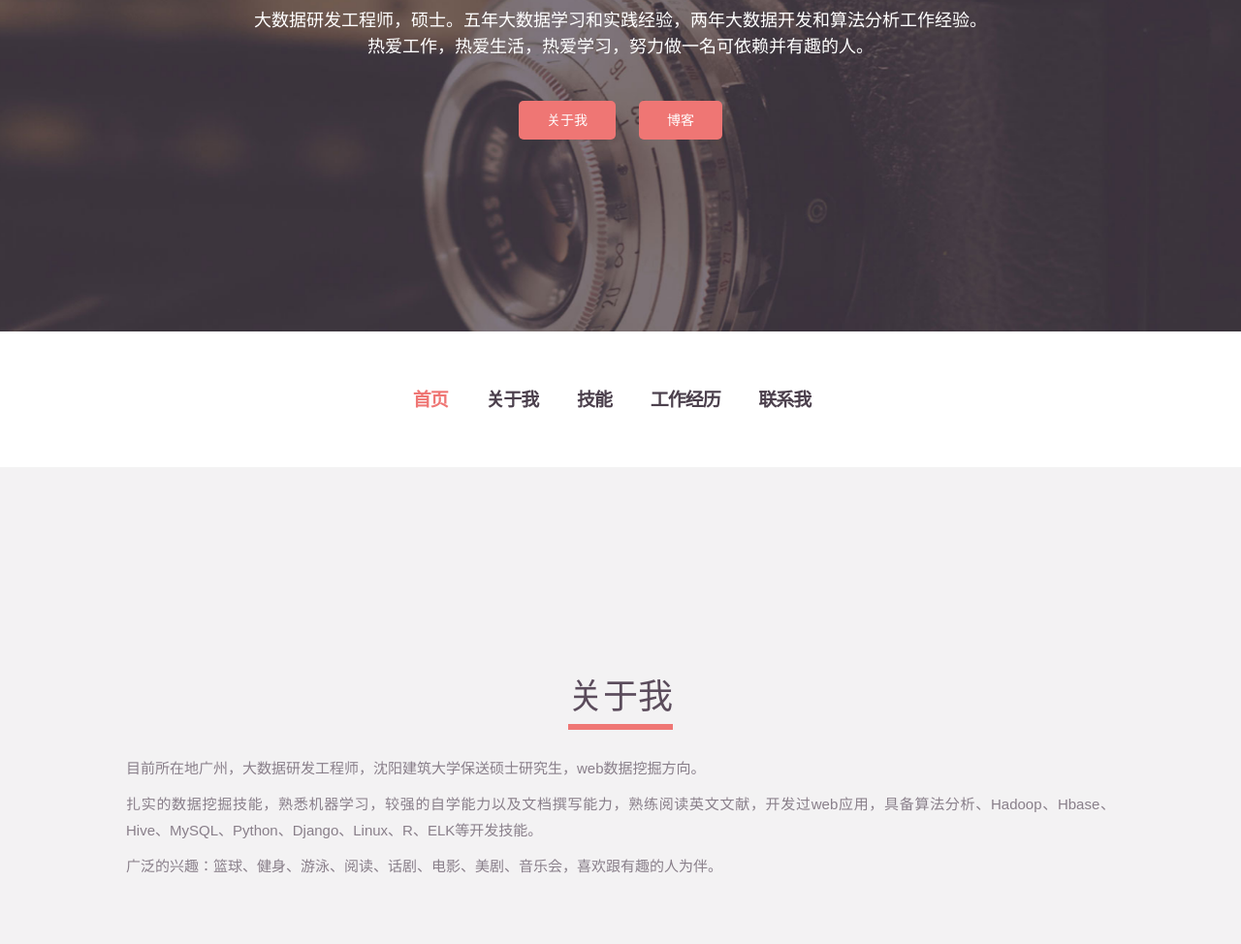
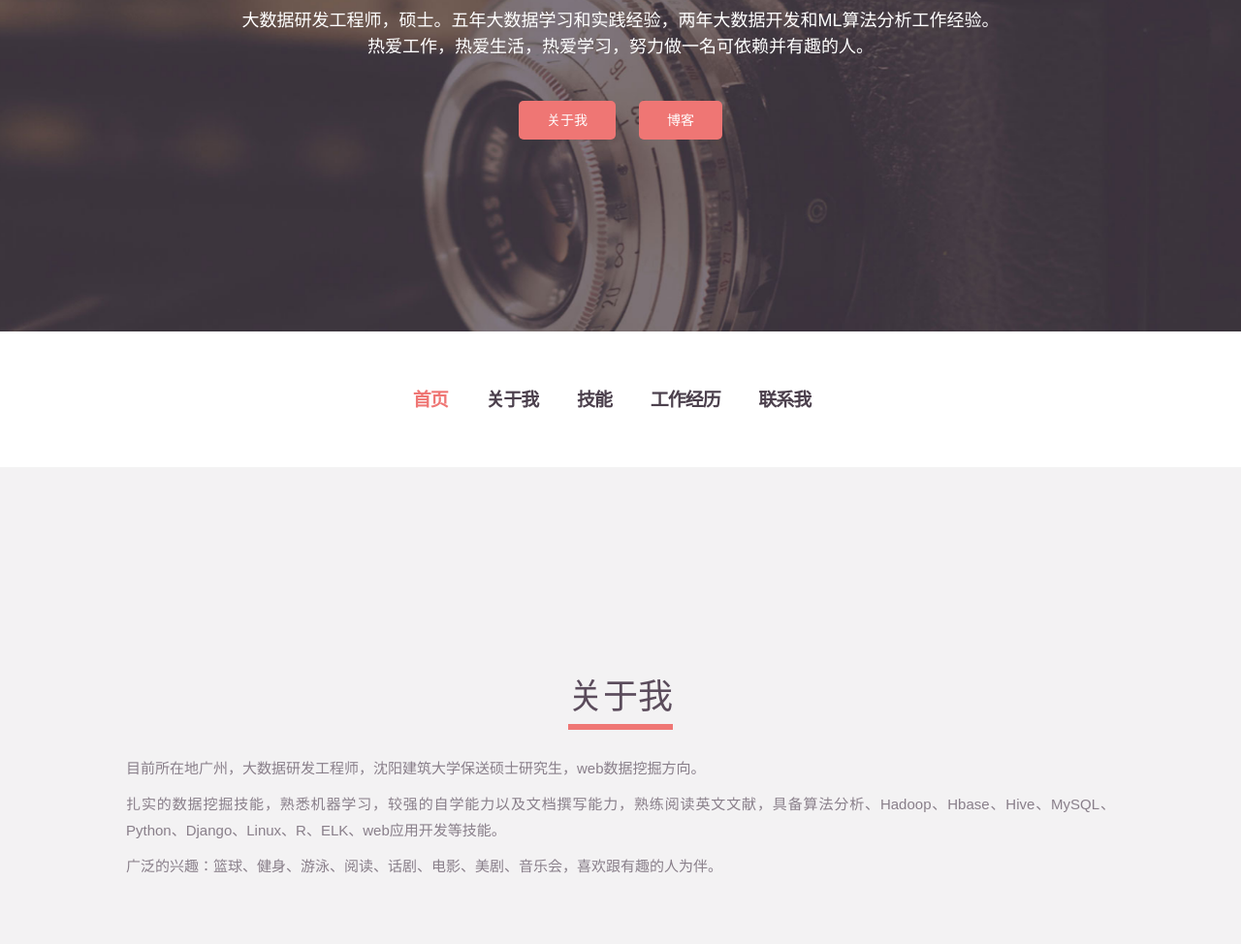
Before and after one commit to JIELOGAN/jielogan.github.io, a plain HTML site: page index.html in a window 1280 px wide. Shown: the part 318-1292 px from the top of the page at 97% size. Drawn offline with Linux system fonts and the light colour scheme.

Commit message:
Update index.html

```diff
--- a/index.html
+++ b/index.html
@@ -33,7 +33,7 @@
                 <div class="bannerText container">
                     <h1>耿传杰
                     </h1>
-                    <p>大数据研发工程师，硕士。五年大数据学习和实践经验，两年大数据开发和算法分析工作经验。<br />
+                    <p>大数据研发工程师，硕士。五年大数据学习和实践经验，两年大数据开发和ML算法分析工作经验。<br />
 					热爱工作，热爱生活，热爱学习，努力做一名可依赖并有趣的人。
                     </p>
                     <a href="#aboutme" class="mbnt">关于我</a>
@@ -93,7 +93,7 @@
                                 目前所在地广州，大数据研发工程师，沈阳建筑大学保送硕士研究生，web数据挖掘方向。
                             </p>
                             <p>
-                                扎实的数据挖掘技能，熟悉机器学习，较强的自学能力以及文档撰写能力，熟练阅读英文文献，开发过web应用，具备算法分析、Hadoop、Hbase、Hive、MySQL、Python、Django、Linux、R、ELK等开发技能。
+                                扎实的数据挖掘技能，熟悉机器学习，较强的自学能力以及文档撰写能力，熟练阅读英文文献，具备算法分析、Hadoop、Hbase、Hive、MySQL、Python、Django、Linux、R、ELK、web应用开发等技能。
 							</p>
                             <p>广泛的兴趣：篮球、健身、游泳、阅读、话剧、电影、美剧、音乐会，喜欢跟有趣的人为伴。</p>
                         </div>
```
